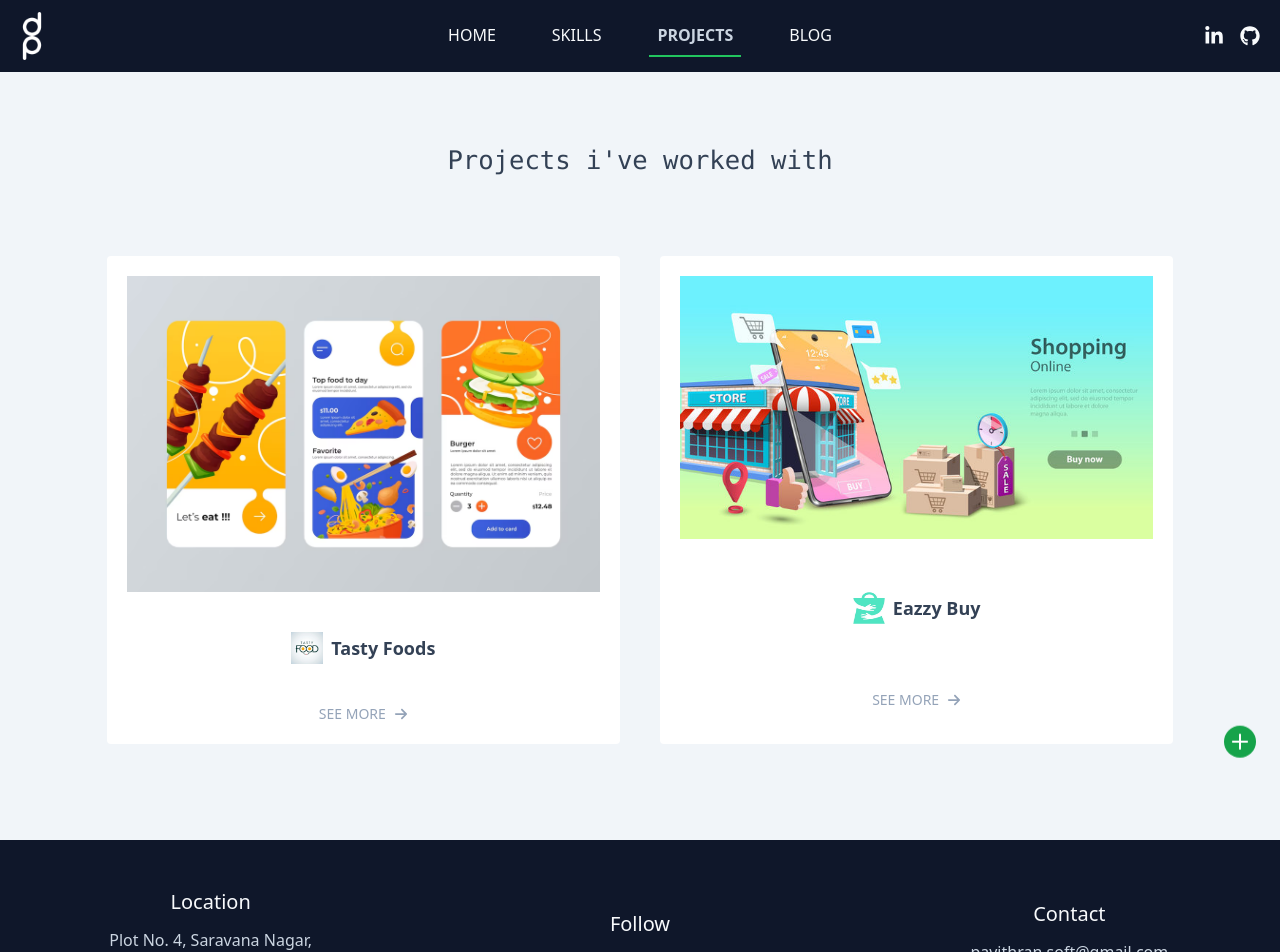
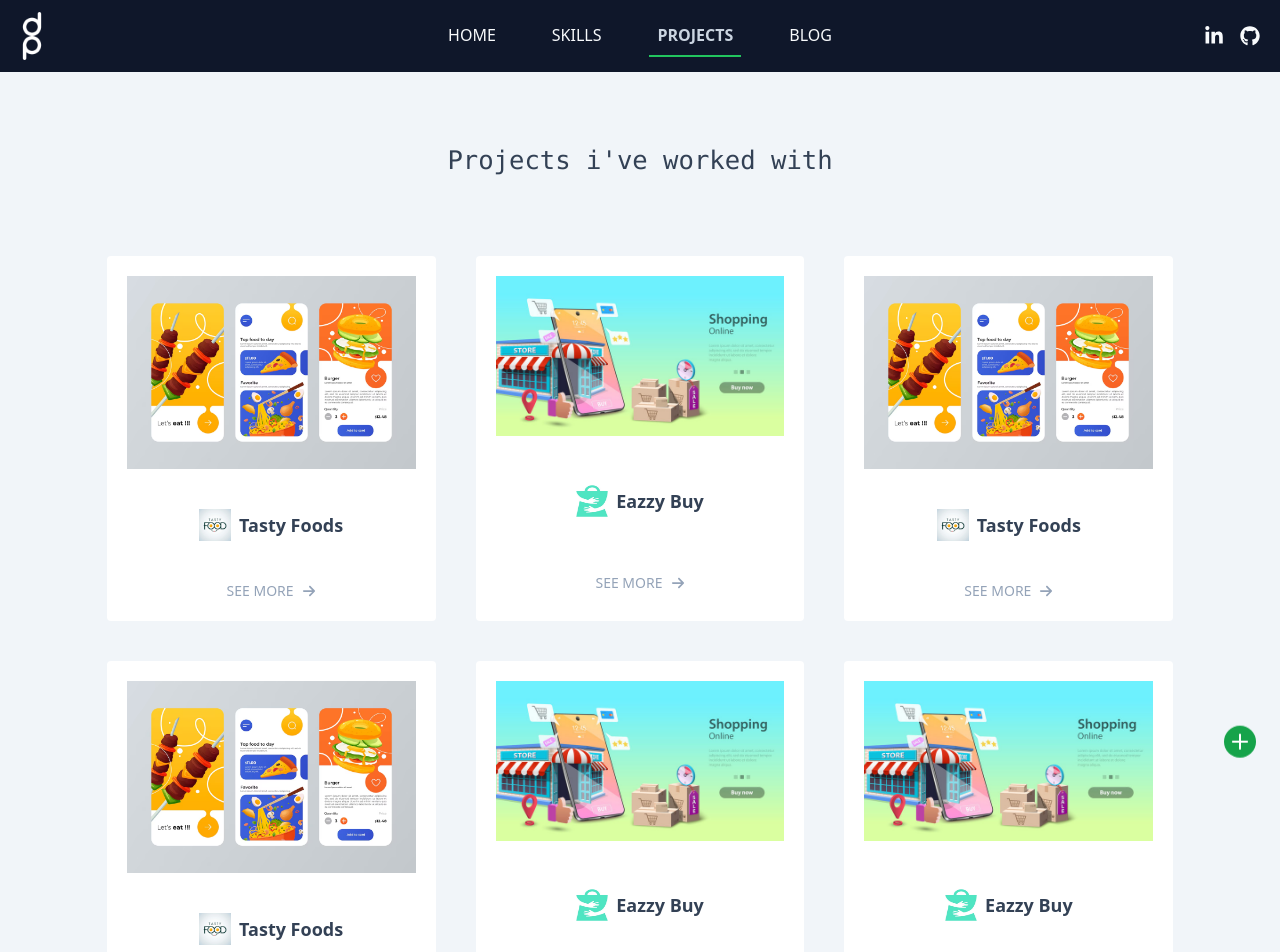
Before and after one commit to pavithransoft/pavi, a React (Vite) app: page /projects in a window 1280 px wide. Shown: the top 952 px of the page. Built offline with nearby package versions, Linux system fonts and the light colour scheme.

Commit message:
updated commit

```diff
--- a/src/assets/projects/projects.js
+++ b/src/assets/projects/projects.js
@@ -14,4 +14,24 @@ export const projects = [
     logo: shoplogo,
     name: "Eazzy Buy",
   },
+  {
+    image: foodapp,
+    logo: foodlogo,
+    name: "Tasty Foods",
+  },
+  {
+    image: foodapp,
+    logo: foodlogo,
+    name: "Tasty Foods",
+  },
+  {
+    image: shopapp,
+    logo: shoplogo,
+    name: "Eazzy Buy",
+  },
+  {
+    image: shopapp,
+    logo: shoplogo,
+    name: "Eazzy Buy",
+  },
 ];
--- a/src/pages/Projects.jsx
+++ b/src/pages/Projects.jsx
@@ -7,7 +7,7 @@ const Projects = () => {
       <h1 className="text-center text-xl md:text-2xl lg:text-[1.6rem] font-mono font-medium text-slate-700 pb-20">
         Projects {`i've`} worked with
       </h1>
-      <ul className="w-5/6 m-auto grid sm:grid-cols-2 gap-10">
+      <ul className="w-5/6 m-auto grid sm:grid-cols-2 xl:grid-cols-3 gap-10">
         {projects.map((project, index) => (
           <li
             key={index}
```
